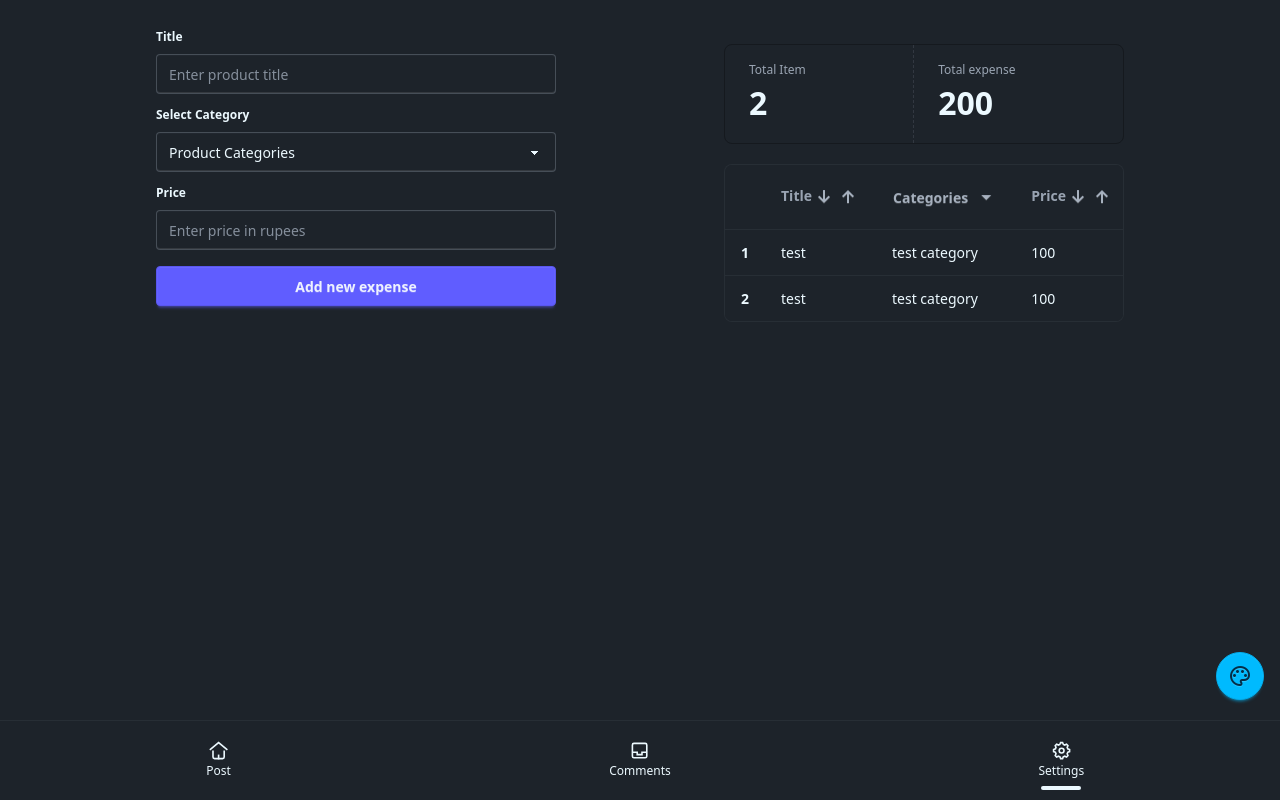
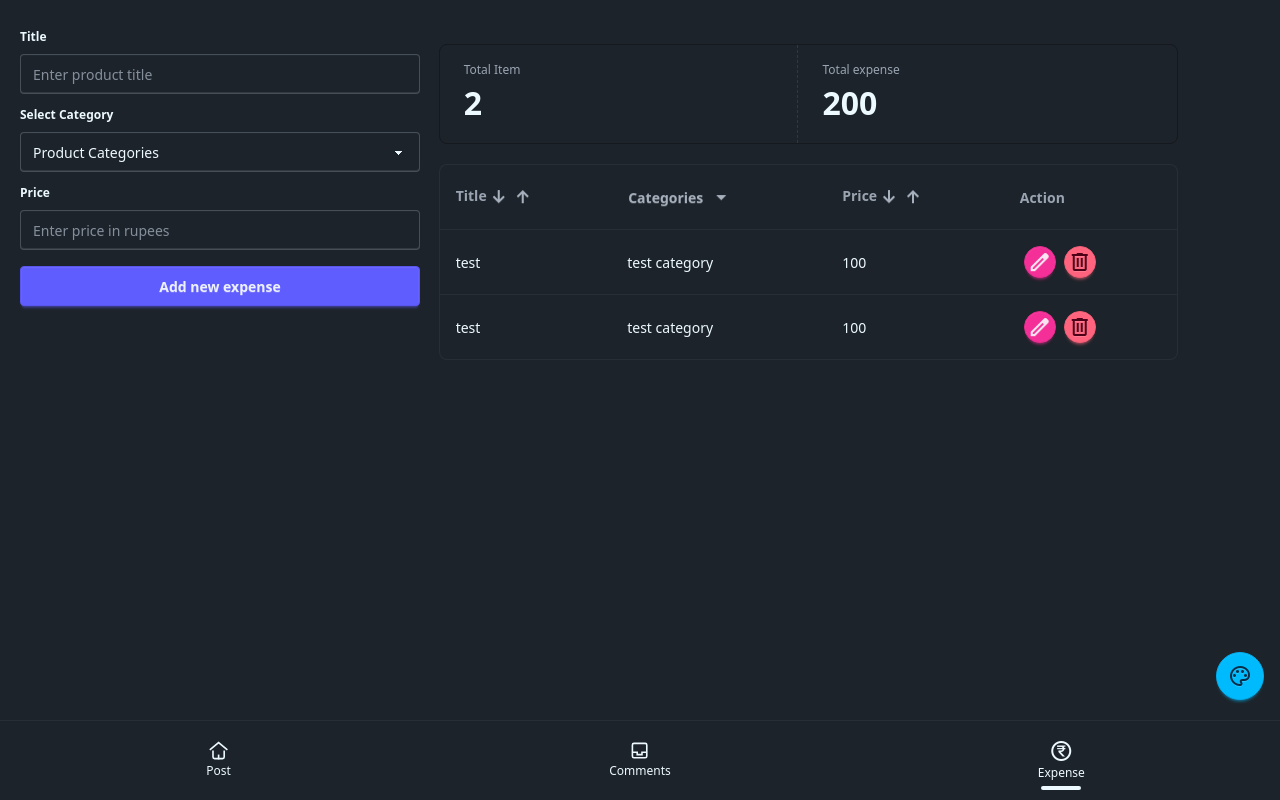
Before and after one commit to mahesh548/Router-Project, a React (Vite) app: page /bills in a window 1280 px wide. Built offline with nearby package versions, Linux system fonts and the light colour scheme.

Commit message:
feat: enhance Bills, Form, Table, and Navbar components with editing and deletion functionality

```diff
--- a/src/component/Bills.jsx
+++ b/src/component/Bills.jsx
@@ -3,12 +3,12 @@ import Table from "./Table";
 
 export default function Bills() {
   return (
-    <div className="flex flex-row flex-wrap justify-evenly gap-3 mt-5">
-      <div className="w-100 ">
+    <div className="flex flex-row flex-wrap justify-evenly gap-2 px-5  mt-5">
+      <div className="w-100 flex-1">
         <Form />
       </div>
-      <div>
-        <div className="w-100 ">
+      <div className="flex-2">
+        <div className="w-[90%]">
           <Table />
         </div>
       </div>
--- a/src/component/Form.jsx
+++ b/src/component/Form.jsx
@@ -10,7 +10,8 @@ const formRules = {
 };
 
 export default function Form() {
-  const { formData, setFormData, setExpenseList } = useContext(BillContext);
+  const { formData, setFormData, setExpenseList, editId, setEditId } =
+    useContext(BillContext);
 
   // to show error messages
   const [errors, setErrors] = useState({});
@@ -30,10 +31,22 @@ export default function Form() {
     e.preventDefault();
 
     const errors = Validate(formData, formRules); // form validation
-
     if (Object.keys(errors).length) {
       // if invalid input show error and return
       setErrors(errors);
+      return;
+    }
+
+    if (editId) {
+      setExpenseList((prev) => {
+        let newPrev = prev.map((item) => {
+          if (item.id != editId) return item;
+          return { ...item, ...formData };
+        });
+        return newPrev;
+      });
+      setEditId("");
+      setFormData({ title: "", category: "", price: "" });
       return;
     }
 
@@ -83,7 +96,9 @@ export default function Form() {
         placeholder={"Enter price in rupees"}
         error={errors?.price}
       />
-      <button className="btn w-100 btn-primary mt-3">Add new expense</button>
+      <button className="btn w-100 btn-primary mt-3">
+        {editId ? "Save Edits" : "Add new expense"}
+      </button>
     </form>
   );
 }
--- a/src/component/Navbar.jsx
+++ b/src/component/Navbar.jsx
@@ -88,33 +88,8 @@ export default function Navbar() {
           to="/bills"
           className={({ isActive }) => (isActive ? "dock-active" : "")}
         >
-          <svg
-            className="size-[1.2em]"
-            xmlns="http://www.w3.org/2000/svg"
-            viewBox="0 0 24 24"
-          >
-            <g fill="currentColor" strokeLinejoin="miter" strokeLinecap="butt">
-              <circle
-                cx="12"
-                cy="12"
-                r="3"
-                fill="none"
-                stroke="currentColor"
-                strokeLinecap="square"
-                strokeMiterlimit="10"
-                strokeWidth="2"
-              ></circle>
-              <path
-                d="m22,13.25v-2.5l-2.318-.966c-.167-.581-.395-1.135-.682-1.654l.954-2.318-1.768-1.768-2.318.954c-.518-.287-1.073-.515-1.654-.682l-.966-2.318h-2.5l-.966,2.318c-.581.167-1.135.395-1.654.682l-2.318-.954-1.768,1.768.954,2.318c-.287.518-.515,1.073-.682,1.654l-2.318.966v2.5l2.318.966c.167.581.395,1.135.682,1.654l-.954,2.318,1.768,1.768,2.318-.954c.518.287,1.073.515,1.654.682l.966,2.318h2.5l.966-2.318c.581-.167,1.135-.395,1.654-.682l2.318.954,1.768-1.768-.954-2.318c.287-.518.515-1.073.682-1.654l2.318-.966Z"
-                fill="none"
-                stroke="currentColor"
-                strokeLinecap="square"
-                stroke-miterlimit="10"
-                strokeWidth="2"
-              ></path>
-            </g>
-          </svg>
-          <span className="dock-label">Settings</span>
+          <span class="material-symbols-outlined">currency_rupee_circle</span>
+          <span className="dock-label">Expense</span>
         </NavLink>
       </div>
       <Outlet context={{ setCount }} />
--- a/src/component/Table.jsx
+++ b/src/component/Table.jsx
@@ -3,14 +3,26 @@ import { BillContext } from "../context/BillContextProvider";
 import useFilter from "../hooks/useFilter";
 
 export default function Table() {
-  const { expenseList } = useContext(BillContext);
+  const { expenseList, setExpenseList, setFormData, setEditId } =
+    useContext(BillContext);
   const [sorting, setSorting] = useState(() => () => {});
   const [data, searchQuery] = useFilter(expenseList, (item) => {
     return item.category;
   });
+  const deleteEntry = (id) => {
+    const updatedList = expenseList.filter((item) => item.id != id);
+    setExpenseList(updatedList);
+  };
+  const editEntry = (id) => {
+    const { title, category, price } = expenseList.find(
+      (item) => item.id == id
+    );
+    setFormData({ title, category, price });
+    setEditId(id);
+  };
   return (
     <>
-      <div className="stats bg-base-100 border-base-300 border w-100 mt-6">
+      <div className="stats bg-base-100 border-base-300 border w-[100%] mt-6">
         <div className="stat">
           <div className="stat-title">Total Item</div>
           <div className="stat-value">{data.length}</div>
@@ -30,7 +42,6 @@ export default function Table() {
         <table className="table">
           <thead>
             <tr>
-              <th></th>
               <th>
                 Title
                 <button
@@ -109,18 +120,32 @@ export default function Table() {
                   </i>
                 </button>
               </th>
+              <th>Action</th>
             </tr>
           </thead>
           <tbody>
             {data
               .sort((a, b) => sorting(a, b))
-              .map(({ serial, title, category, price, id }) => {
+              .map(({ title, category, price, id }) => {
                 return (
                   <tr key={id}>
-                    <th>{serial}</th>
                     <td>{title}</td>
                     <td>{category}</td>
                     <td>{price}</td>
+                    <td>
+                      <button
+                        className="btn btn-circle btn-secondary btn-sm p-1 m-1"
+                        onClick={() => editEntry(id)}
+                      >
+                        <span className="material-symbols-outlined">edit</span>
+                      </button>
+                      <button
+                        className="btn btn-circle btn-error btn-sm p-1 m-1"
+                        onClick={() => deleteEntry(id)}
+                      >
+                        <span class="material-symbols-outlined">delete</span>
+                      </button>
+                    </td>
                   </tr>
                 );
               })}
--- a/src/context/BillContextProvider.jsx
+++ b/src/context/BillContextProvider.jsx
@@ -25,9 +25,19 @@ export function BillContextProvider({ children }) {
     price: "",
     category: "",
   });
+
+  const [editId, setEditId] = useLocalStorage("editId", "");
+
   return (
     <BillContext.Provider
-      value={{ expenseList, setExpenseList, formData, setFormData }}
+      value={{
+        expenseList,
+        setExpenseList,
+        formData,
+        setFormData,
+        editId,
+        setEditId,
+      }}
     >
       {children}
     </BillContext.Provider>
```
